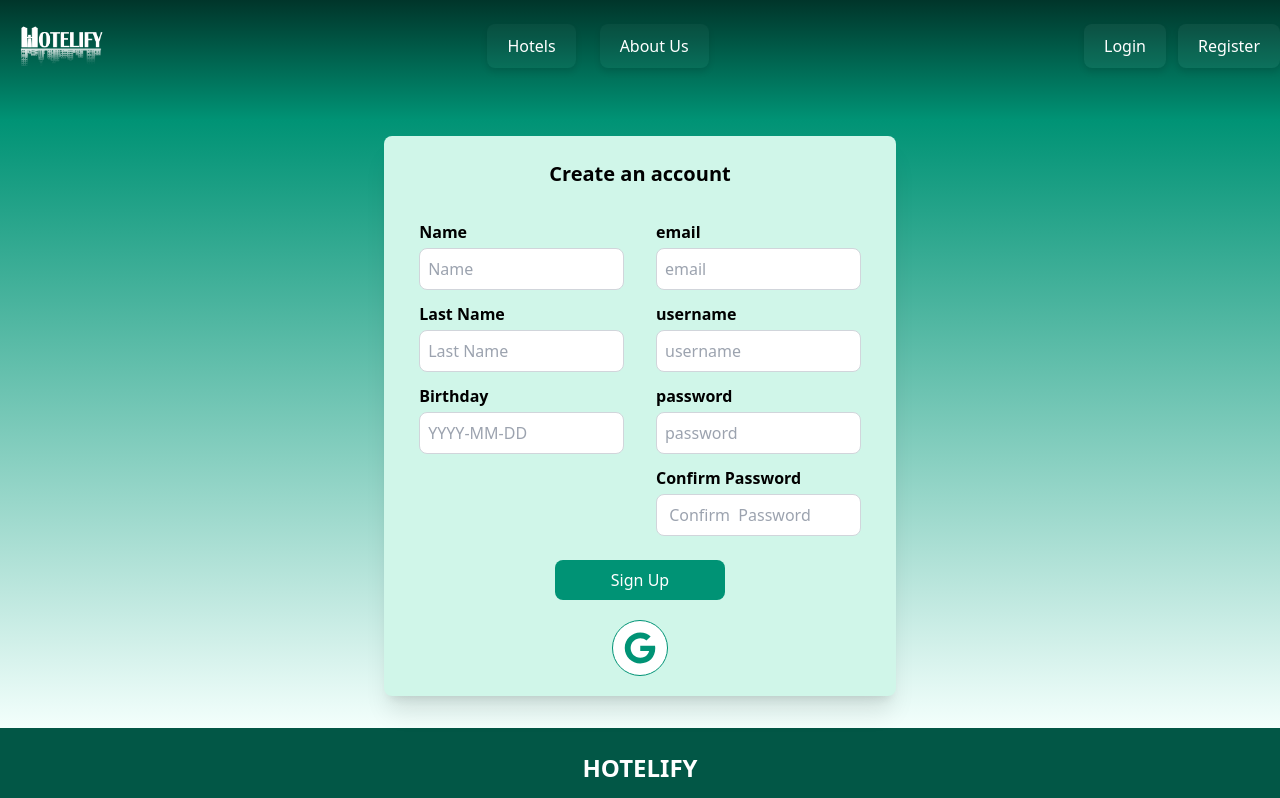
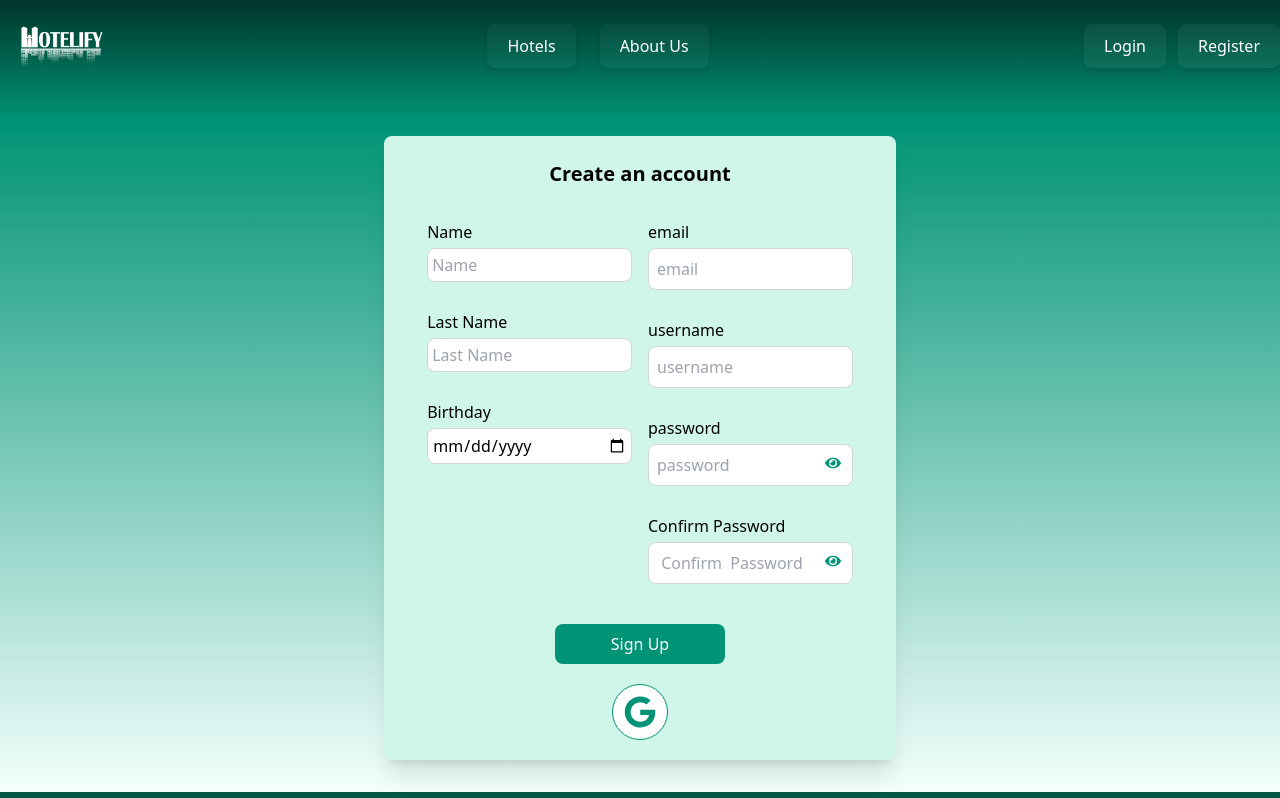
Before and after one commit to Monterolautaro/Proyecto-Hoteleria, a Next.js app in the folder front/: page /register in a window 1280 px wide. Shown: the top 798 px of the page. Built offline with nearby package versions, Linux system fonts and the light colour scheme; no server answers.

Commit message:
Actualización de interface de formulario

```diff
--- a/front/src/view/loginView/loginView.tsx
+++ b/front/src/view/loginView/loginView.tsx
@@ -1,24 +1,25 @@
 "use client";
 import { loginUser } from "@/helpers/auth.helper";
-import { validateEmail, validatePassword } from "@/helpers/formValidation";
+import { validateEmail, validatePasswordLogin } from "@/helpers/formValidation";
 import { Toast } from "@/helpers/toast";
-import { signIn } from "next-auth/react"; // Importamos signIn de next-auth
+import firstToUpperCase from "@/helpers/upperCase";
+import Cookies from "js-cookie";
+import { signIn } from "next-auth/react";
 import { useRouter } from "next/navigation";
 import { useState } from "react";
-import { FaGoogle } from "react-icons/fa"; // Importamos el ícono de Google
-import Cookies from "js-cookie";
-import firstToUpperCase from "@/helpers/upperCase";
+import { FaEye, FaEyeSlash, FaGoogle } from "react-icons/fa";
 
 const Login = () => {
   const router = useRouter();
 
   const handleClick = () => {
-    router.push("/"); // Redirige a la página principal después del login
+    router.push("/");
   };
 
   const [formData, setFormData] = useState({ email: "", password: "" });
   const [errors, setErrors] = useState<Record<string, string | undefined>>({});
   const [isSubmitting, setIsSubmitting] = useState(false);
+  const [showPassword, setShowPassword] = useState(false); // Estado para mostrar/ocultar la contraseña
 
   const handleChange = (e: React.ChangeEvent<HTMLInputElement>) => {
     const { name, value } = e.target;
@@ -30,7 +31,7 @@ const Login = () => {
 
     const newErrors = {
       email: validateEmail(formData.email),
-      password: validatePassword(formData.password),
+      password: validatePasswordLogin(formData.email, formData.password),
     };
 
     setErrors(newErrors);
@@ -41,7 +42,6 @@ const Login = () => {
       setIsSubmitting(true);
 
       const { token, user } = await loginUser(formData);
-      console.log(user);
       Cookies.set("token", token, { expires: 1 });
       Cookies.set("user", JSON.stringify(user), { expires: 1 });
 
@@ -52,8 +52,6 @@ const Login = () => {
       setIsSubmitting(false);
       handleClick();
     } catch (error: any) {
-      console.log(error);
-
       Toast.fire({
         icon: "error",
         title: error.message || "Login failed",
@@ -67,27 +65,46 @@ const Login = () => {
   return (
     <div className="flex justify-center items-center h-fit pt-4 pb-8 bg-gradient-to-b from-[#009375] to-[#F3FFFC]">
       <div className="bg-[#d0f6e9] p-8 rounded-xl mb-3 shadow-xl border w-full max-w-sm">
-        <h2 className="text-xl font-bold text-center mb-8">
+        <h2 className="text-xl font-bold text-center mb-6">
           Sign in with your account
         </h2>
         <form onSubmit={handleLogin}>
           {["email", "password"].map((key) => (
-            <div key={key} className="mb-4 flex gap-1 flex-col">
+            <div key={key} className="mb-3 flex gap-1 flex-col">
               <label htmlFor={key} className="font-medium">
                 {firstToUpperCase(key)}
               </label>
+              <div className="relative">
                 <input
-                type={key === "password" ? "password" : "text"}
+                  type={key === "password" && !showPassword ? "password" : "text"} // Alternar entre tipo 'password' y 'text' según el estado
                   id={key}
                   name={key}
-                className="w-full p-2 border bg-green-50 rounded-lg focus:outline-none focus:ring-1 focus:ring-[#009375] placeholder-gray-400"
+                  className="w-full p-2 pr-12 border bg-green-50 rounded-lg focus:outline-none focus:ring-1 focus:ring-[#009375] placeholder-gray-400" // Ajustamos el padding derecho para que haya espacio para el ícono
                   placeholder={key.charAt(0).toUpperCase() + key.slice(1)}
                   value={(formData as any)[key]}
                   onChange={handleChange}
                 />
-              {errors[key] && (
-                <p className="text-red-500 text-sm mt-1">{errors[key]}</p>
+                {key === "password" && (
+                  <button
+                    type="button"
+                    className="absolute top-1/2 right-3 transform -translate-y-1/2" // Posicionar el ícono al lado derecho
+                    onClick={() => setShowPassword(!showPassword)} // Alternar la visibilidad de la contraseña
+                  >
+                    {showPassword ? (
+                      <FaEyeSlash className="text-[#009375]" />
+                    ) : (
+                      <FaEye className="text-[#009375]" />
                     )}
+                  </button>
+                )}
+              </div>
+              <p
+                className={`text-red-500 text-sm mt-1 h-5 ${
+                  errors[key] ? "visible" : "invisible"
+                }`}
+              >
+                {errors[key]}
+              </p>
             </div>
           ))}
           <button
@@ -106,8 +123,7 @@ const Login = () => {
             onClick={() => signIn("google", { callbackUrl: "/" })}
             className="w-14 h-14 bg-white rounded-full border border-[#009375] flex items-center justify-center hover:bg-[#009375] mt-1 transition group"
           >
-            <FaGoogle className="text-[#009375] w-8 h-8 group-hover:text-white" />{" "}
-            {/* Ícono de Google */}
+            <FaGoogle className="text-[#009375] w-8 h-8 group-hover:text-white" />
           </button>
         </div>
       </div>
--- a/front/src/view/registerView/registerView.tsx
+++ b/front/src/view/registerView/registerView.tsx
@@ -1,9 +1,7 @@
-/* eslint-disable @next/next/no-img-element */
 "use client";
 
 import { registerUser } from "@/helpers/auth.helper";
 import {
-  validateBirthday,
   validateConfirmPassword,
   validateEmail,
   validateLastName,
@@ -11,11 +9,11 @@ import {
   validatePassword,
 } from "@/helpers/formValidation";
 import { Toast } from "@/helpers/toast";
+import { format } from "date-fns";
 import { signIn } from "next-auth/react";
 import { useRouter } from "next/navigation";
 import React, { useState } from "react";
-import { FaGoogle } from "react-icons/fa";
-import styles from "./register.module.css";
+import { FaEye, FaEyeSlash, FaGoogle } from "react-icons/fa";
 
 const Register = () => {
   const router = useRouter();
@@ -35,35 +33,20 @@ const Register = () => {
   });
   const [errors, setErrors] = useState<Record<string, string | undefined>>({});
   const [isSubmitting, setIsSubmitting] = useState(false);
+  const [showPassword, setShowPassword] = useState(false); // Estado para alternar la visibilidad de la contraseña
+  const [showConfirmPassword, setShowConfirmPassword] = useState(false); // Estado para alternar la visibilidad de la confirmación de contraseña
 
-  // Formateo del campo birthday
-  const formatBirthday = (value: string) => {
-    const numbersOnly = value.replace(/\D/g, ""); // Eliminar cualquier caracter no numérico
-    let formattedValue = "";
-    if (numbersOnly.length > 0) {
-      formattedValue += numbersOnly.slice(0, 4); // Año (primeros 4 caracteres)
-    }
-    if (numbersOnly.length > 4) {
-      formattedValue += "-" + numbersOnly.slice(4, 6); // Mes (siguientes 2 caracteres)
-    }
-    if (numbersOnly.length > 6) {
-      formattedValue += "-" + numbersOnly.slice(6, 8); // Día (últimos 2 caracteres)
-    }
-    return formattedValue;
-  };
-
-  // Validar en tiempo real
   const handleChange = (e: React.ChangeEvent<HTMLInputElement>) => {
     const { name, value } = e.target;
 
-    // Si el campo es "birthday", formateamos el valor
+    // Manejo especial para el campo de fecha
     if (name === "birthday") {
-      setFormData({ ...formData, [name]: formatBirthday(value) });
+      const formattedDate = value ? format(new Date(value), "yyyy-MM-dd") : "";
+      setFormData({ ...formData, [name]: formattedDate });
     } else {
       setFormData({ ...formData, [name]: value });
     }
 
-    // Validación en tiempo real
     const newErrors = { ...errors };
     switch (name) {
       case "name":
@@ -84,9 +67,6 @@ const Register = () => {
           value
         );
         break;
-      case "birthday":
-        newErrors.birthday = validateBirthday(value);
-        break;
       default:
         break;
     }
@@ -100,7 +80,6 @@ const Register = () => {
     const newErrors = {
       name: validateName(formData.name),
       lastname: validateLastName(formData.lastname),
-      birthday: validateBirthday(formData.birthday),
       email: validateEmail(formData.email),
       password: validatePassword(formData.password),
       confirmPassword: validateConfirmPassword(
@@ -116,7 +95,6 @@ const Register = () => {
     try {
       setIsSubmitting(true);
       const user = await registerUser(formData);
-      console.log(user);
 
       Toast.fire({
         icon: "success",
@@ -142,97 +120,138 @@ const Register = () => {
         </h2>
         <form
           onSubmit={handleRegister}
-          className="flex flex-wrap gap-8 justify-center w-full"
+          className="flex flex-wrap gap-4 justify-center w-full"
         >
           {/* Left Column */}
           <div className="w-full sm:w-2/5">
-            <div className="mb-3">
-              <label className={styles.label} htmlFor="name">
+            <div className="mb-1">
+              <label htmlFor="name" className="font-medium">
                 Name
               </label>
               <input
                 type="text"
                 id="name"
                 name="name"
-                className="w-full p-2 border border-gray-300 rounded-lg focus:outline-none focus:ring-1 focus:ring-[#009375] placeholder-gray-400 mt-1"
+                className="w-full p-1 border border-gray-300 rounded-lg focus:outline-none focus:ring-1 focus:ring-[#009375] placeholder-gray-400 mt-1"
                 placeholder="Name"
                 value={formData.name}
                 onChange={handleChange}
               />
-              {errors.name && (
-                <p className="text-red-500 text-sm mt-1">{errors.name}</p>
-              )}
+              <p
+                className={`text-red-500 text-xs mt-1 h-5 ${
+                  errors.name ? "visible" : "invisible"
+                }`}
+              >
+                {errors.name}
+              </p>
             </div>
-            <div className="mb-3">
-              <label className={styles.label} htmlFor="lastname">
+            <div className="mb-1">
+              <label htmlFor="lastname" className="font-medium">
                 Last Name
               </label>
               <input
                 type="text"
                 id="lastname"
                 name="lastname"
-                className="w-full p-2 border border-gray-300 rounded-lg focus:outline-none focus:ring-1 focus:ring-[#009375] placeholder-gray-400 mt-1"
+                className="w-full p-1 border border-gray-300 rounded-lg focus:outline-none focus:ring-1 focus:ring-[#009375] placeholder-gray-400 mt-1"
                 placeholder="Last Name"
                 value={formData.lastname}
                 onChange={handleChange}
               />
-              {errors.lastname && (
-                <p className="text-red-500 text-sm mt-1">{errors.lastname}</p>
-              )}
+              <p
+                className={`text-red-500 text-xs mt-1 h-5 ${
+                  errors.lastname ? "visible" : "invisible"
+                }`}
+              >
+                {errors.lastname}
+              </p>
             </div>
-            <div className="mb-3">
-              <label className={styles.label} htmlFor="birthday">
+            <div className="mb-1">
+              <label htmlFor="birthday" className="font-medium">
                 Birthday
               </label>
               <input
-                type="text"
+                type="date"
                 id="birthday"
                 name="birthday"
-                className="w-full p-2 border border-gray-300 rounded-lg focus:outline-none focus:ring-1 focus:ring-[#009375] placeholder-gray-400 mt-1"
-                placeholder="YYYY-MM-DD"
+                className="w-full p-1 border border-gray-300 rounded-lg focus:outline-none focus:ring-1 focus:ring-[#009375] placeholder-gray-400 mt-1"
                 value={formData.birthday}
                 onChange={handleChange}
-                maxLength={10} // Limitar a 10 caracteres (formato YYYY-MM-DD)
               />
-              {errors.birthday && (
-                <p className="text-red-500 text-sm mt-1">{errors.birthday}</p>
-              )}
+              <p
+                className={`text-red-500 text-xs mt-1 h-5 ${
+                  errors.birthday ? "visible" : "invisible"
+                }`}
+              >
+                {errors.birthday}
+              </p>
             </div>
           </div>
 
           {/* Right Column */}
           <div className="w-full sm:w-2/5">
             {["email", "username", "password", "confirmPassword"].map((key) => (
-              <div key={key} className="mb-3">
-                <label className={styles.label} htmlFor={key}>
-                  {key
-                    .replace("confirmPassword", "Confirm Password")
-                    .replace(/([A-Z])/g, " $1")}
+              <div key={key} className="mb-1">
+                <label htmlFor={key} className="font-medium">
+                  {key.replace("confirmPassword", "Confirm Password").replace(
+                    /([A-Z])/g,
+                    " $1"
+                  )}
                 </label>
+                <div className="relative">
                   <input
                     type={
                       key === "password" || key === "confirmPassword"
-                      ? "password"
+                        ? key === "password"
+                          ? showPassword
+                            ? "text"
+                            : "password"
+                          : showConfirmPassword
+                          ? "text"
+                          : "password"
                         : "text"
                     }
                     id={key}
                     name={key}
-                  className="w-full p-2 border border-gray-300 rounded-lg focus:outline-none focus:ring-1 focus:ring-[#009375] placeholder-gray-400 mt-1"
+                    className="w-full p-2 pr-12 border border-gray-300 rounded-lg focus:outline-none focus:ring-1 focus:ring-[#009375] placeholder-gray-400 mt-1"
                     placeholder={key
                       .replace("confirmPassword", "Confirm Password")
                       .replace(/([A-Z])/g, " $1")}
                     value={(formData as any)[key]}
                     onChange={handleChange}
                   />
-                {errors[key] && (
-                  <p className="text-red-500 text-sm mt-1">{errors[key]}</p>
+                  {(key === "password" || key === "confirmPassword") && (
+                    <button
+                      type="button"
+                      className="absolute top-1/2 right-3 transform -translate-y-1/2"
+                      onClick={() =>
+                        key === "password"
+                          ? setShowPassword(!showPassword)
+                          : setShowConfirmPassword(!showConfirmPassword)
+                      }
+                    >
+                      {key === "password"
+                        ? showPassword
+                          ? <FaEyeSlash className="text-[#009375]" />
+                          : <FaEye className="text-[#009375]" />
+                        : showConfirmPassword
+                        ? <FaEyeSlash className="text-[#009375]" />
+                        : <FaEye className="text-[#009375]" />}
+                    </button>
                   )}
+                </div>
+                <p
+                  className={`text-red-500 text-xs mt-1 h-5 ${
+                    errors[key] ? "visible" : "invisible"
+                  }`}
+                >
+                  {errors[key]}
+                </p>
               </div>
             ))}
           </div>
         </form>
 
-        {/* Botón de Registro */}
         <button
           type="submit"
           className="w-1/3 py-2 px-4 bg-[#009375] mt-3 text-white rounded-lg hover:bg-[#006c55] disabled:cursor-not-allowed mx-auto"
@@ -242,13 +261,12 @@ const Register = () => {
           Sign Up
         </button>
 
-        {/* Google Login Button */}
         <div className="mt-4 flex justify-center w-full">
           <button
             onClick={() => signIn("google")}
             className="w-14 h-14 bg-white rounded-full border border-[#009375] flex items-center justify-center mt-1 transition duration-75 group hover:bg-[#009375]"
           >
-            <FaGoogle className="text-[#009375] w-8 h-8 group-hover:text-white " />
+            <FaGoogle className="text-[#009375] w-8 h-8 group-hover:text-white" />
           </button>
         </div>
       </div>
```
Also changed, not shown: front/src/helpers/formValidation.ts (+22 -7 lines). Lines whose indentation alone changed are shown as unchanged.
